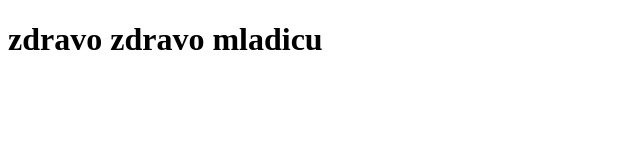
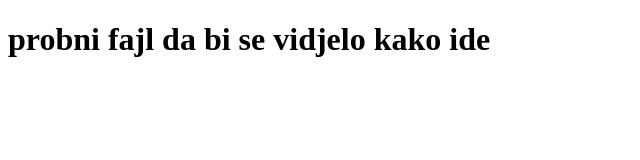
Before and after one commit to WilliWonk/myWebSajt, a plain HTML site: page index.html in a window 1280 px wide. Shown: the whole page, without its empty margins (0-640 px from the left). Drawn offline with Linux system fonts and the light colour scheme.

Commit message:
Update index.html

```diff
--- a/index.html
+++ b/index.html
@@ -7,6 +7,6 @@
     <title>Document</title>
 </head>
 <body>
-    <h1>zdravo zdravo mladicu</h1>
+    <h1>probni fajl da bi se vidjelo kako ide</h1>
 </body>
 </html>
```
